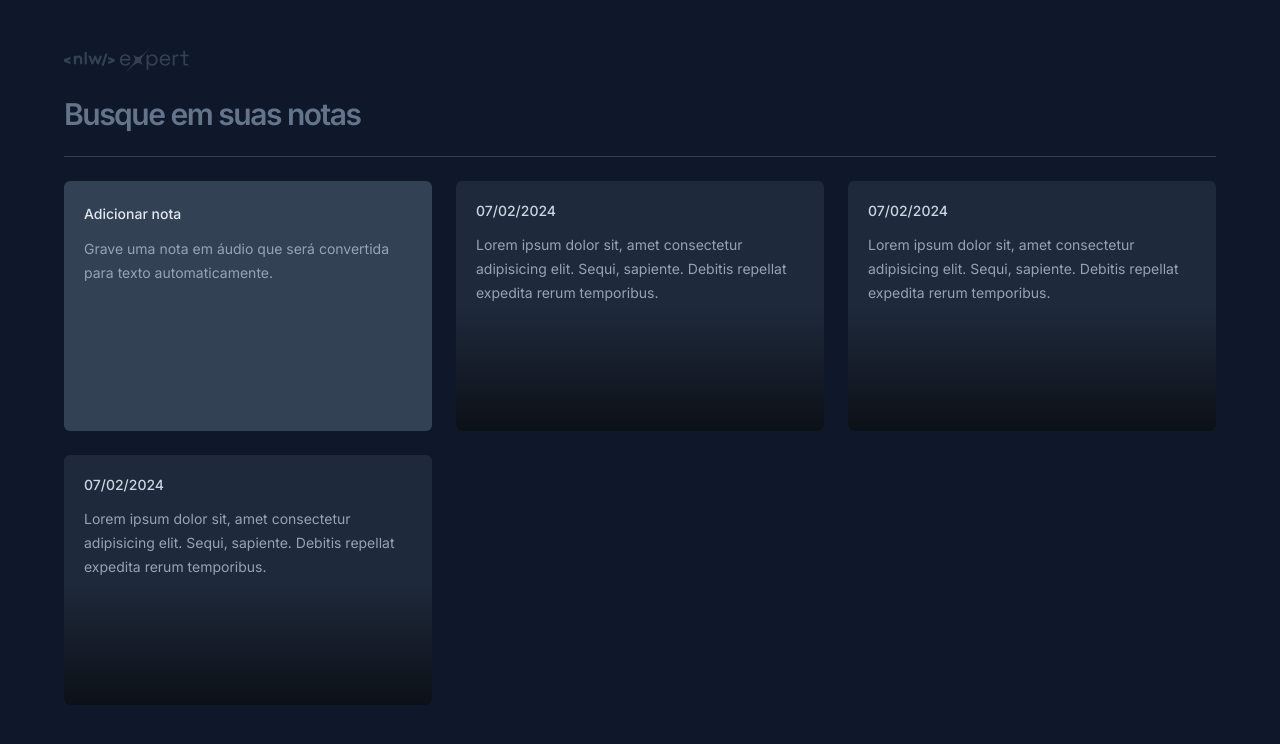
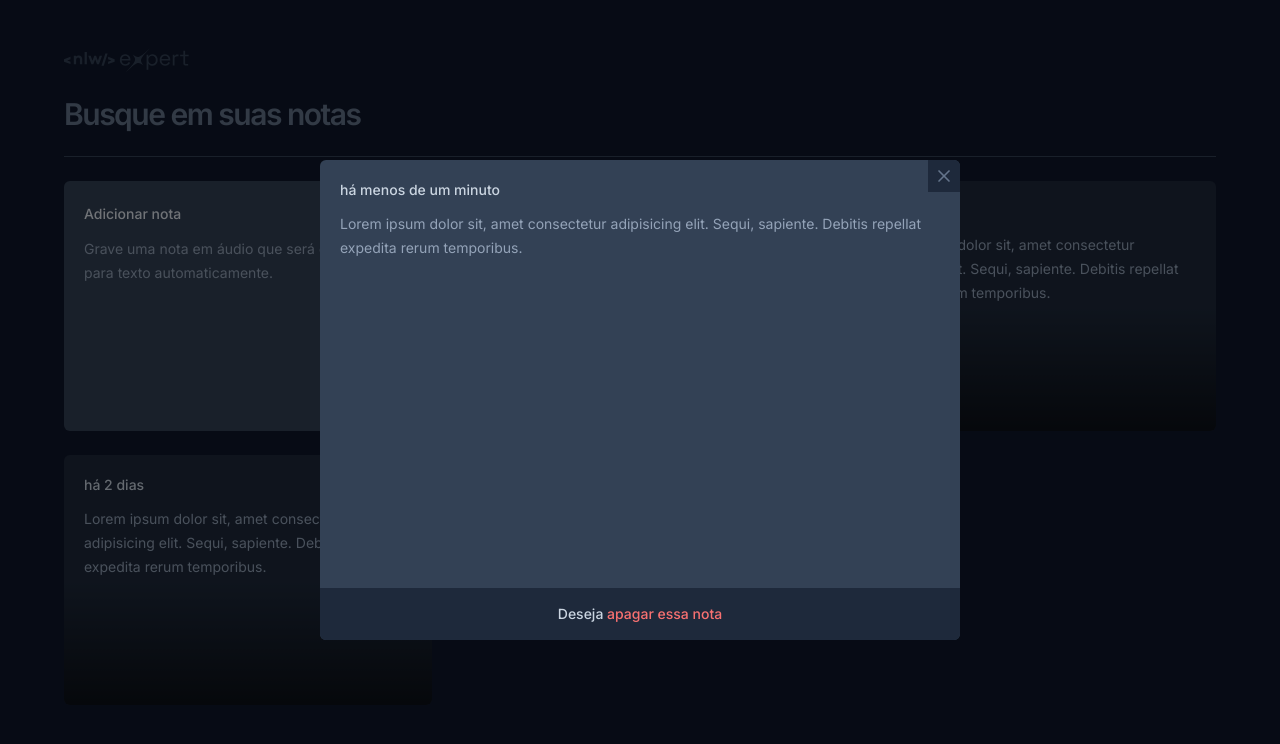
Before and after one commit to PabloXT14/nlw-expert-notes, a React (Vite) app: page / in a window 1280 px wide. Both pictures are taken after a click on the button 640 px from the left and 306 px from the top of the page. Shown: the top 744 px of the page. Built offline with nearby package versions, Linux system fonts and the light colour scheme.

Commit message:
feat: add modal logic to note-card component

```diff
--- a/package.json
+++ b/package.json
@@ -11,6 +11,9 @@
     "lint:fix": "eslint . --ext ts,tsx --fix"
   },
   "dependencies": {
+    "@radix-ui/react-dialog": "^1.0.5",
+    "date-fns": "^3.3.1",
+    "lucide-react": "^0.323.0",
     "react": "^18.2.0",
     "react-dom": "^18.2.0"
   },
--- a/src/app.tsx
+++ b/src/app.tsx
@@ -27,8 +27,20 @@ export function App() {
         <NewNoteCard />
 
         <NoteCard note={note} />
-        <NoteCard note={note} />
-        <NoteCard note={note} />
+        <NoteCard
+          note={{
+            date: new Date(2024, 1, 6),
+            content:
+              'Lorem ipsum dolor sit, amet consectetur adipisicing elit. Sequi, sapiente. Debitis repellat expedita rerum temporibus.',
+          }}
+        />
+        <NoteCard
+          note={{
+            date: new Date(2024, 1, 5),
+            content:
+              'Lorem ipsum dolor sit, amet consectetur adipisicing elit. Sequi, sapiente. Debitis repellat expedita rerum temporibus.',
+          }}
+        />
       </div>
     </div>
   )
--- a/src/components/note-card.tsx
+++ b/src/components/note-card.tsx
@@ -1,3 +1,8 @@
+import * as Dialog from '@radix-ui/react-dialog'
+import { formatDistanceToNow } from 'date-fns'
+import { ptBR } from 'date-fns/locale'
+import { X } from 'lucide-react'
+
 type NoteCardProps = {
   note: {
     date: Date
@@ -6,14 +11,50 @@ type NoteCardProps = {
 }
 
 export const NoteCard = ({ note }: NoteCardProps) => {
+  const formattedDate = formatDistanceToNow(note.date, {
+    addSuffix: true,
+    locale: ptBR,
+  })
+
   return (
+    <Dialog.Root>
+      <Dialog.Trigger asChild>
         <button className="relative flex flex-col gap-3 overflow-hidden rounded-md bg-slate-800 p-5 text-left outline-none hover:ring-2 hover:ring-slate-600 focus-visible:ring-2 focus-visible:ring-lime-400">
           <span className="text-sm font-medium text-slate-300">
-        {note.date.toLocaleDateString('pt-BR')}
+            {formattedDate}
           </span>
           <p className="text-sm leading-6 text-slate-400">{note.content}</p>
 
           <div className="pointer-events-none absolute bottom-0 left-0 right-0 h-1/2 bg-gradient-to-t from-black/60 to-black/0" />
         </button>
+      </Dialog.Trigger>
+
+      <Dialog.Portal>
+        <Dialog.Overlay className="fixed inset-0 bg-black/50" />
+
+        <Dialog.Content className="fixed left-1/2 top-1/2 flex h-[60vh] w-full max-w-[640px] -translate-x-1/2 -translate-y-1/2 flex-col overflow-hidden rounded-md bg-slate-700 outline-none">
+          <Dialog.Close className="absolute right-0 top-0 bg-slate-800 p-1.5 text-slate-500 hover:text-slate-100">
+            <X className="size-5" />
+          </Dialog.Close>
+
+          <div className="flex flex-1 flex-col gap-3 p-5">
+            <span className="text-sm font-medium text-slate-300">
+              {formattedDate}
+            </span>
+            <p className="text-sm leading-6 text-slate-400">{note.content}</p>
+          </div>
+
+          <button
+            type="button"
+            className="group w-full bg-slate-800 py-4 text-center text-sm font-medium text-slate-300 outline-none"
+          >
+            Deseja{' '}
+            <span className="text-red-400 group-hover:underline">
+              apagar essa nota
+            </span>
+          </button>
+        </Dialog.Content>
+      </Dialog.Portal>
+    </Dialog.Root>
   )
 }
```
Also changed, not shown: 1 other file (tests, documents, lock files or other folders). Lines whose indentation alone changed are shown as unchanged.
